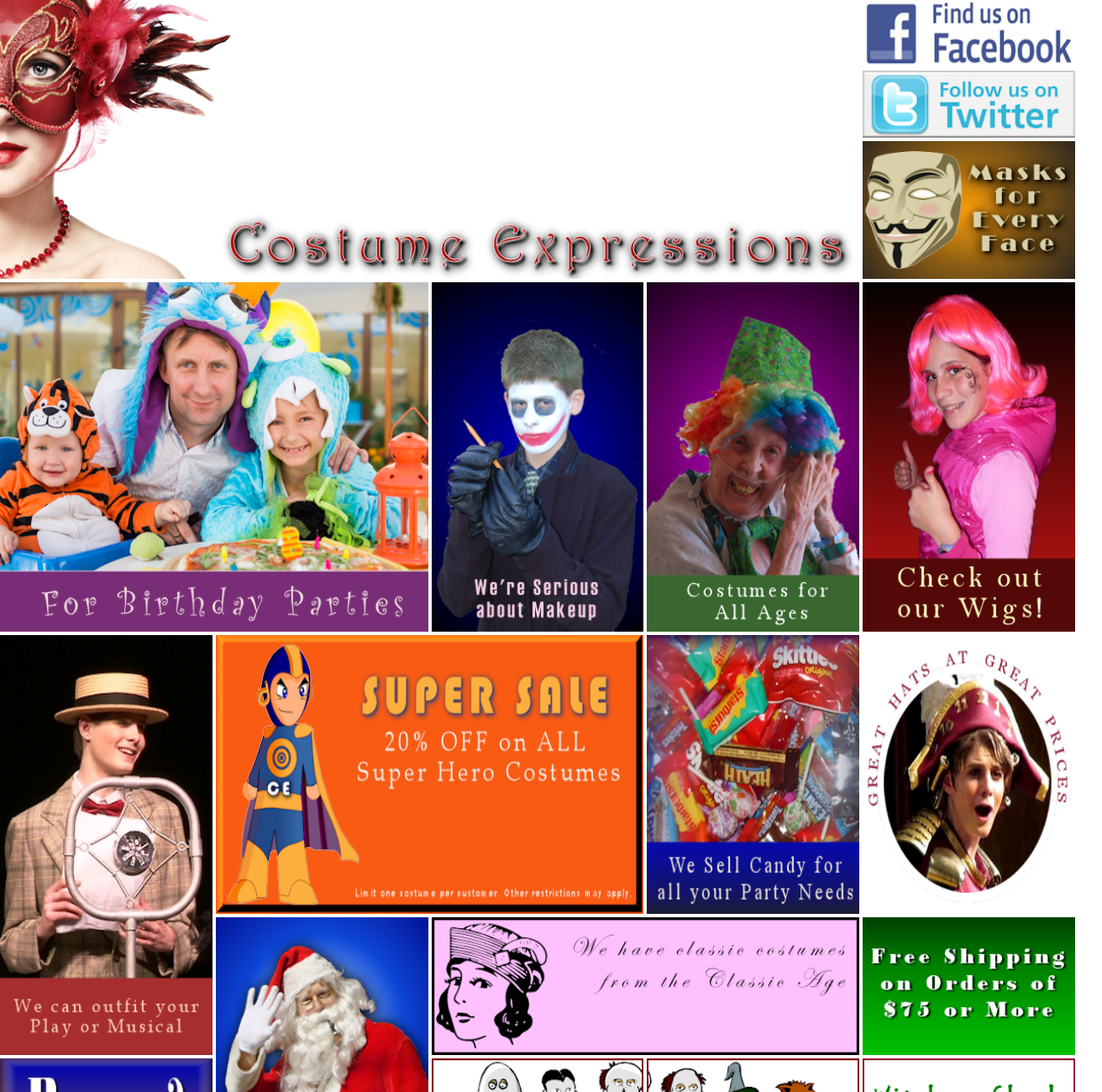
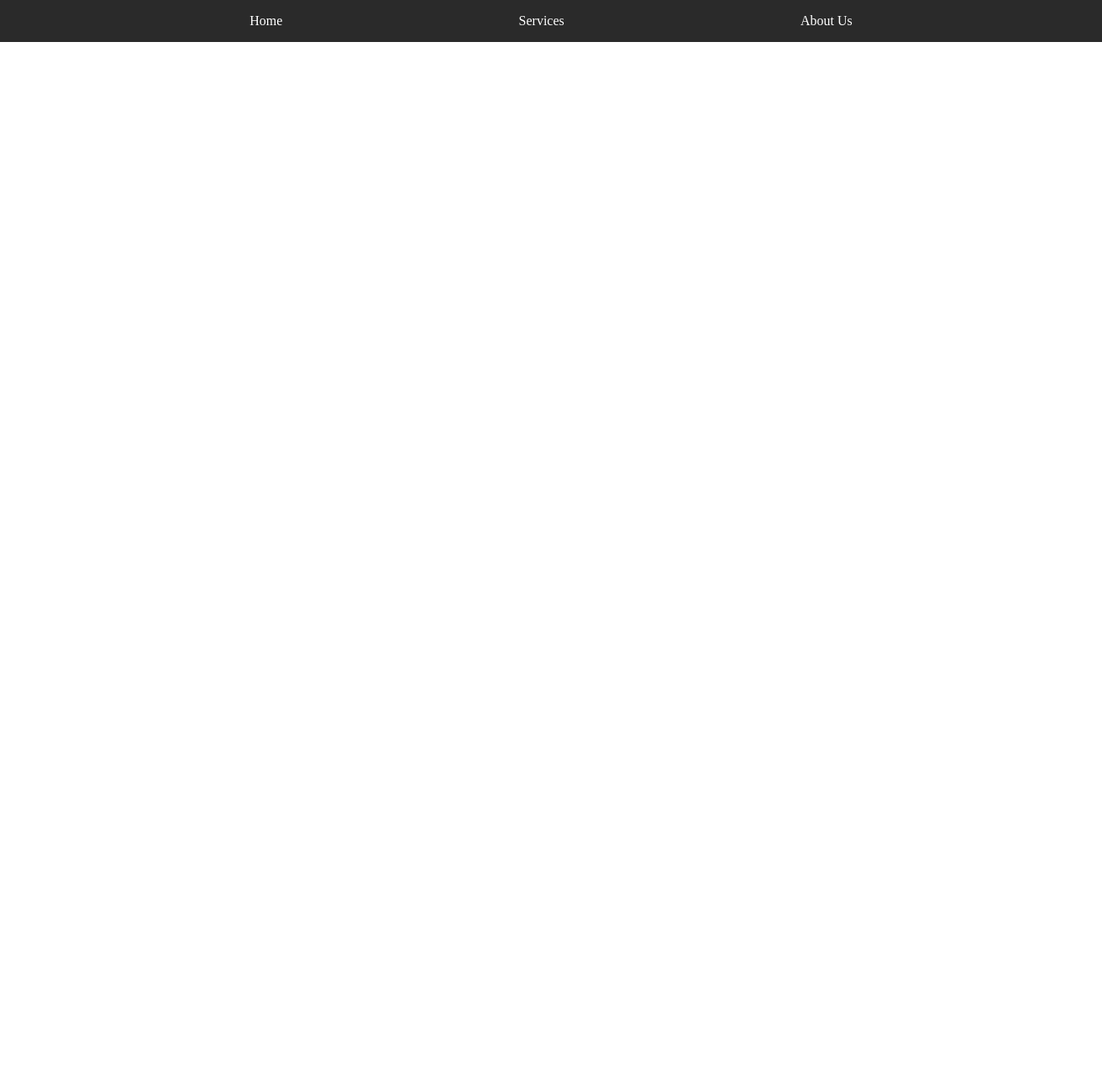
Before and after one commit to Ethan-Heimer/responsive-nav, a plain HTML site: page index.html in a window 1280 px wide. Shown: the top 1300 px of the page at 84% size, 1312 px wide, since content can reach past the window. After the commit the page ends 800 px from the top, so only its background shows below. Drawn offline with Linux system fonts and the light colour scheme.

Commit message:
Add files via upload

```diff
--- a/index.html
+++ b/index.html
@@ -7,50 +7,35 @@
     <title>Document</title>
 
     <style>
-        * {
+        *{
             margin: 0;
             padding: 0;
-            box-sizing: border-box;
-        }
-        .Grid{
-            display: grid;
-            grid-template: repeat(24,10vh) / repeat(5,1fr);
-            width: 100%;
-            height: 100vh;
-            gap: 4px;
         }
 
-        .Grid-Item{
+        nav{
+            display: flex;
+            justify-content: space-evenly;
+
             width: 100%;
-            height: 100%;
-            grid-row: var(--RowStart) / var(--RowEnd);
-            grid-column: var(--ColumnStart) / var(--ColumnEnd);
+            padding: 2vmin;
+
+            background-color: rgb(42, 42, 42);
+            color: white;
+        }
+
+        @media screen and (max-width:700px){
+            nav{
+                flex-direction: column;
+                align-items: center;
+            }
         }
     </style>
 </head>
 <body>
-    <div class="Grid">
-        <img src="ce_logo.png" class="Grid-Item" style="--RowStart: 1; --RowEnd:5; --ColumnStart:1; --ColumnEnd:5;">
-        <img src="ce_image01.png" class="Grid-Item" style="--RowStart:1; --RowEnd:2; --ColumnStart:5; --ColumnEnd:6;">
-        <img src="ce_image02.png" class="Grid-Item" style="--RowStart:2; --RowEnd:3; --ColumnStart:5; --ColumnEnd:6;">
-        <img src="ce_image03.png" class="Grid-Item" style="--RowStart:3; --RowEnd:5; --ColumnStart:5; --ColumnEnd:6;">
-        <img src="ce_image04.png" class="Grid-Item" style="--RowStart:5; --RowEnd:10; --ColumnStart:1; --ColumnEnd:3;">
-        <img src="ce_image05.png" class="Grid-Item" style="--RowStart:5; --RowEnd:10; --ColumnStart:3; --ColumnEnd:4;">
-        <img src="ce_image06.png" class="Grid-Item" style="--RowStart:5; --RowEnd:10; --ColumnStart:4; --ColumnEnd:5;">
-        <img src="ce_image07.png" class="Grid-Item" style="--RowStart:5; --RowEnd:10; --ColumnStart:5; --ColumnEnd:6;">
-        <img src="ce_image08.png" class="Grid-Item" style="--RowStart:10; --RowEnd:16; --ColumnStart:1; --ColumnEnd:2;">
-        <img src="ce_image09.png" class="Grid-Item" style="--RowStart:10; --RowEnd:14; --ColumnStart:2; --ColumnEnd:4;">
-        <img src="ce_image10.png" class="Grid-Item" style="--RowStart:10; --RowEnd:14; --ColumnStart:4; --ColumnEnd:5;">
-        <img src="ce_image11.png" class="Grid-Item" style="--RowStart:10; --RowEnd:14; --ColumnStart:5; --ColumnEnd:6;">
-        <img src="ce_image12.png" class="Grid-Item" style="--RowStart:16; --RowEnd:18; --ColumnStart:1; --ColumnEnd:2;">
-        <img src="ce_image13.png" class="Grid-Item" style="--RowStart:14; --RowEnd:18; --ColumnStart:2; --ColumnEnd:3;">
-        <img src="ce_image14.png" class="Grid-Item" style="--RowStart:14; --RowEnd:16; --ColumnStart:3; --ColumnEnd:5;">
-        <img src="ce_image15.png" class="Grid-Item" style="--RowStart:14; --RowEnd:16; --ColumnStart:5; --ColumnEnd:6;">
-        <img src="ce_image16.png" class="Grid-Item" style="--RowStart:16; --RowEnd:18; --ColumnStart:3; --ColumnEnd:3;">
-        <img src="ce_image17.png" class="Grid-Item" style="--RowStart:16; --RowEnd:18; --ColumnStart:4; --ColumnEnd:5;">
-        <img src="ce_image18.png" class="Grid-Item" style="--RowStart:16; --RowEnd:18; --ColumnStart:5; --ColumnEnd:6;">
-        <img src="ce_image19.png" class="Grid-Item" style="--RowStart:18; --RowEnd:20; --ColumnStart:1; --ColumnEnd:2;">
-        <img src="ce_image20.png" class="Grid-Item" style="--RowStart:18; --RowEnd:20; --ColumnStart:2; --ColumnEnd:4;">
-    </div>
+    <nav>
+        <p>Home</p>
+        <p>Services</p>
+        <p>About Us</p>
+    </nav>
 </body>
 </html>
```
